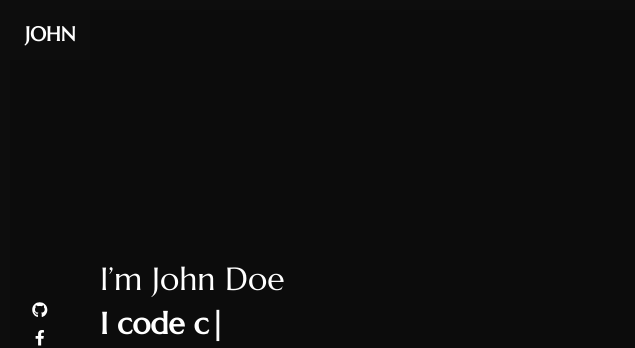
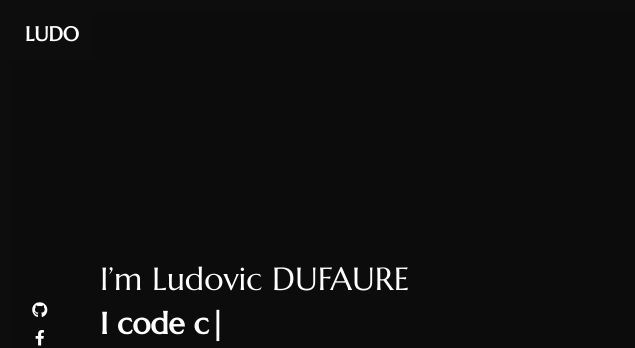
Before and after one commit to LudoRap33/P12, a React app: page / in a window 1280 px wide. Shown: the top 348 px of the page, 0-635 px from the left. Built offline with nearby package versions, Linux system fonts and the light colour scheme; some packages are replaced by stand-ins of ours.

Commit message:
two step

```diff
--- a/public/index.html
+++ b/public/index.html
@@ -6,7 +6,7 @@
     <link rel="icon" href="%PUBLIC_URL%/favicon.ico" />
     <meta name="viewport" content="width=device-width, initial-scale=1" />
     <meta name="theme-color" content="#000000" />
-    <meta name="author" content="John Doe">
+    <meta name="author" content="Ludovic DUFAURE">
     <link rel="preconnect" href="https://fonts.gstatic.com">
     <link rel="preconnect" href="https://fonts.gstatic.com">
     <link href="https://fonts.googleapis.com/css2?family=Marcellus&display=swap" rel="stylesheet">
--- a/src/content_option.js
+++ b/src/content_option.js
@@ -1,11 +1,11 @@
-const logotext = "JOHN";
+const logotext = "LUDO";
 const meta = {
-    title: "John Doe",
-    description: "I’m John Doe data scientist _ Full stack devloper,currently working in Berlin",
+    title: "Ludovic DUFAURE",
+    description: "I’m Ludovic DUFAURE data scientist _ Full stack devloper,currently working in Berlin",
 };
 
 const introdata = {
-    title: "I’m John Doe",
+    title: "I’m Ludovic DUFAURE",
     animated: {
         first: "I love coding",
         second: "I code cool websites",
```
Also changed, not shown: 2 other files.
